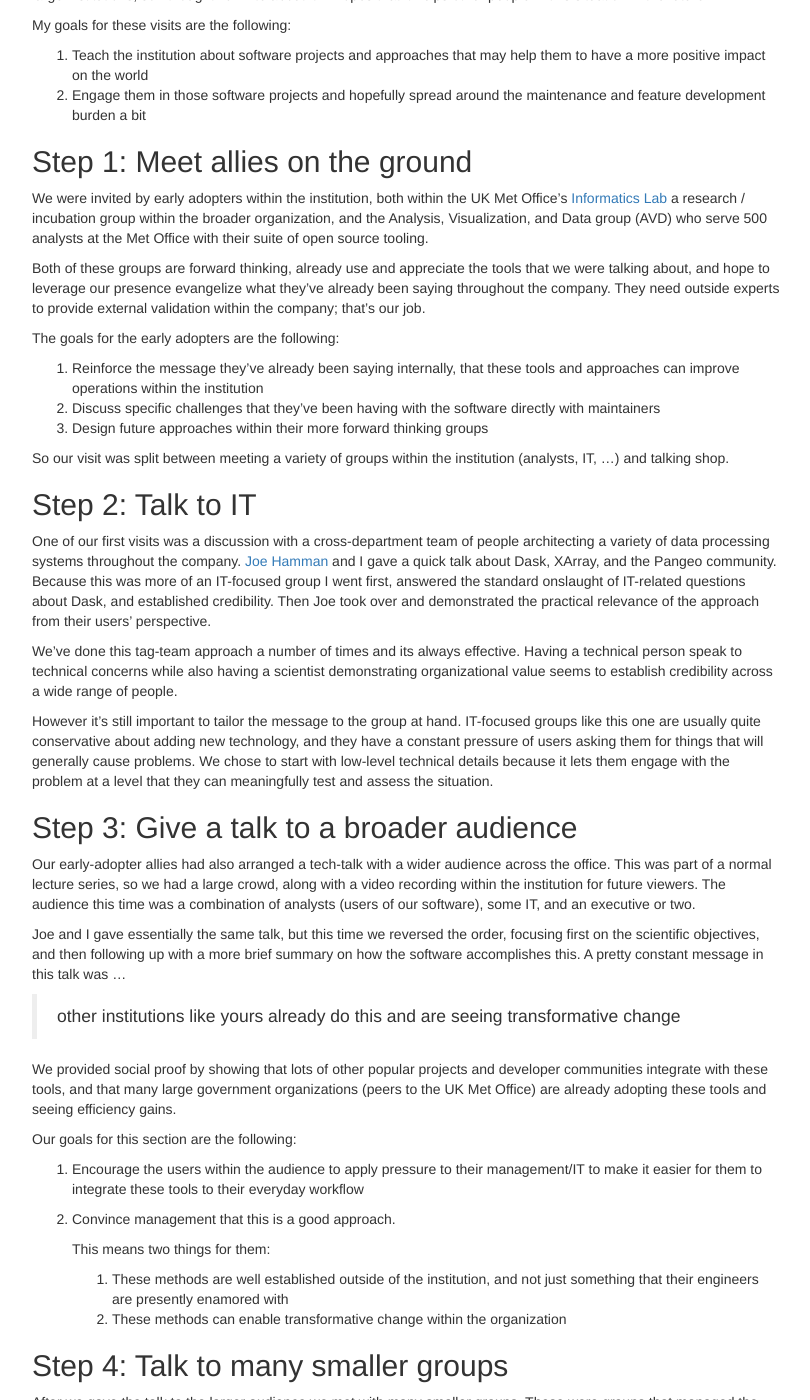
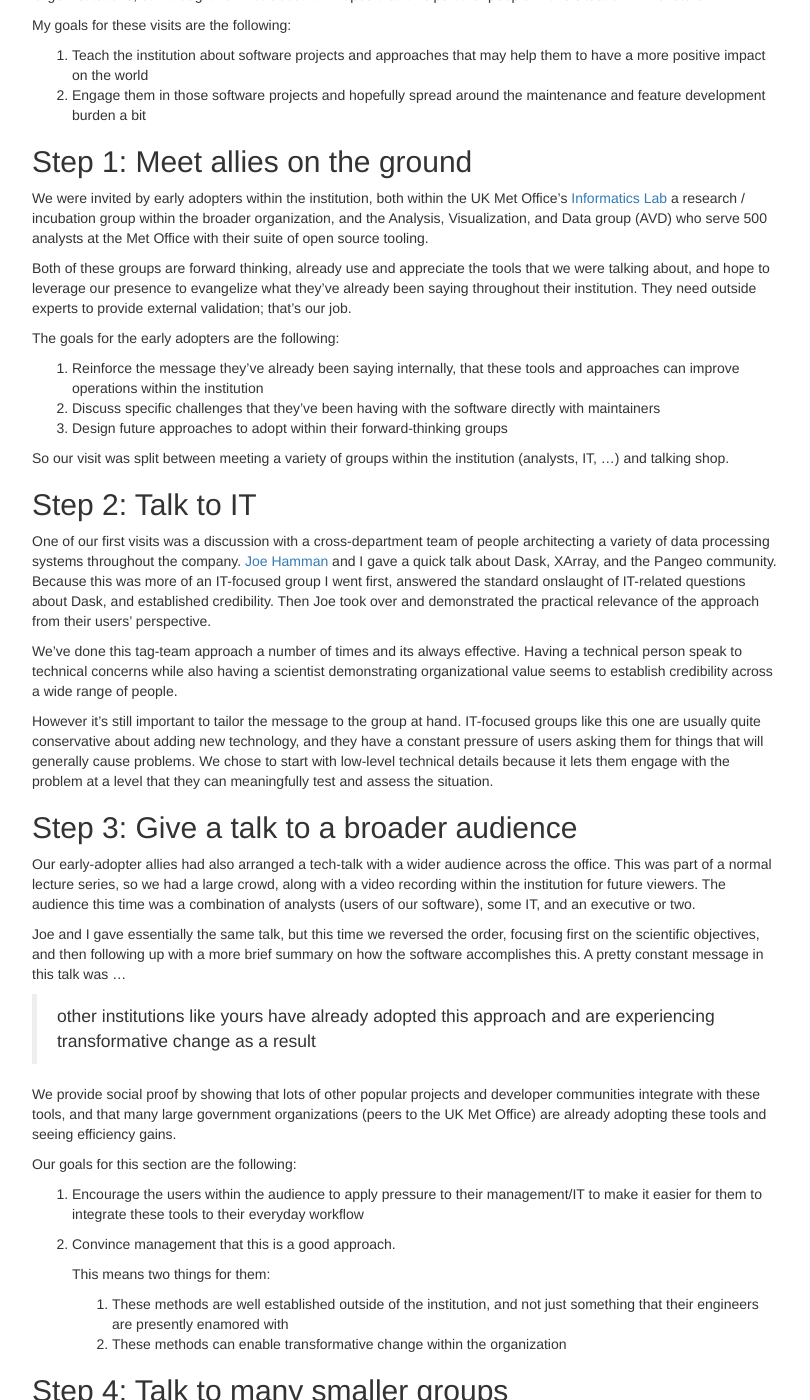
Before and after one commit to besyskymnbk/blog, a Jekyll site: the page built from _posts/work/2018-11-27-uk-met-visit.md, in a window 1280 px wide and 1400 px high, scrolled down 323 px. Shown: the whole window, without its empty margins (233-1043 px from the left). Built offline with Jekyll 4.4.1, drawn with Linux system fonts in a browser that asks for light colours; comment, search, counter and statistics services are not loaded.

Commit message:
minor edits to uk met visit

```diff
--- a/_posts/work/2018-11-27-uk-met-visit.md
+++ b/_posts/work/2018-11-27-uk-met-visit.md
@@ -42,9 +42,9 @@ Visualization, and Data group (AVD) who serve 500 analysts at the Met Office
 with their suite of open source tooling.
 
 Both of these groups are forward thinking, already use and appreciate the tools
-that we were talking about, and hope to leverage our presence evangelize what
-they've already been saying throughout the company.  They need outside experts
-to provide external validation within the company; that's our job.
+that we were talking about, and hope to leverage our presence to evangelize
+what they've already been saying throughout their institution.  They need
+outside experts to provide external validation; that's our job.
 
 The goals for the early adopters are the following:
 
@@ -52,7 +52,7 @@ The goals for the early adopters are the following:
     tools and approaches can improve operations within the institution
 2.  Discuss specific challenges that they've been having with the software
     directly with maintainers
-3.  Design future approaches within their more forward thinking groups
+3.  Design future approaches to adopt within their forward-thinking groups
 
 So our visit was split between meeting a variety of groups within the
 institution (analysts, IT, ...) and talking shop.
@@ -94,9 +94,9 @@ focusing first on the scientific objectives, and then following up with a more
 brief summary on how the software accomplishes this.  A pretty constant message
 in this talk was ...
 
-> other institutions like yours already do this and are seeing transformative change
+> other institutions like yours have already adopted this approach and are experiencing transformative change as a result
 
-We provided social proof by showing that lots of other popular projects
+We provide social proof by showing that lots of other popular projects
 and developer communities integrate with these tools, and that many large
 government organizations (peers to the UK Met Office) are already adopting
 these tools and seeing efficiency gains.
@@ -168,6 +168,6 @@ even better walking.  I'm thankful to [Phil Elson](https://pelson.github.io/)
 and Jo Camp for hosting me over the weekend where we succeeded in chatting
 about things other than work.
 
-<img src="{{ BASE_PATH }}/images/sw-england.jpg" width="50%">
+<a href="{{ BASE_PATH }}/images/sw-england.jpg"><img src="{{ BASE_PATH }}/images/sw-england.jpg" width="50%"></a>
 
-<img src="{{ BASE_PATH }}/images/uk-met-pub.jpg" width="50%">
+<a href="{{ BASE_PATH }}/images/uk-met-pub.jpg"><img src="{{ BASE_PATH }}/images/uk-met-pub.jpg" width="50%"></a>
```
